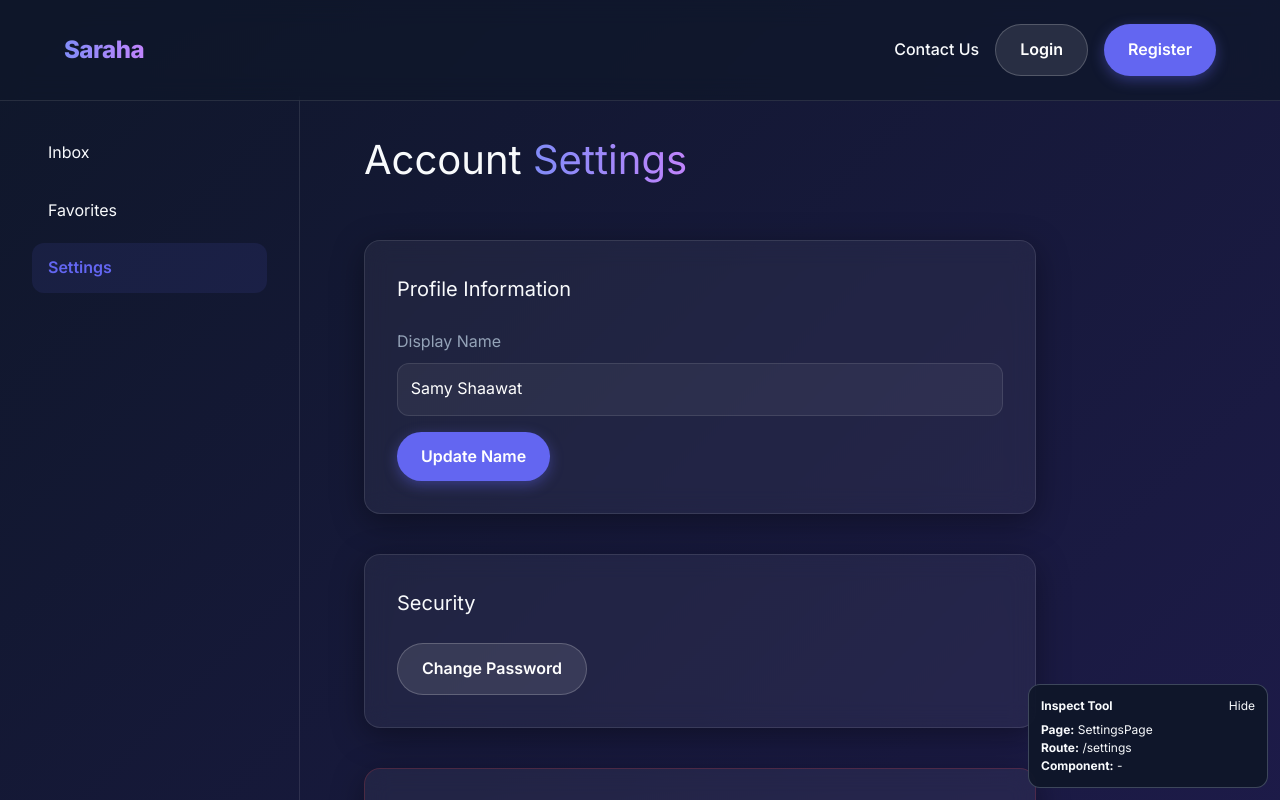
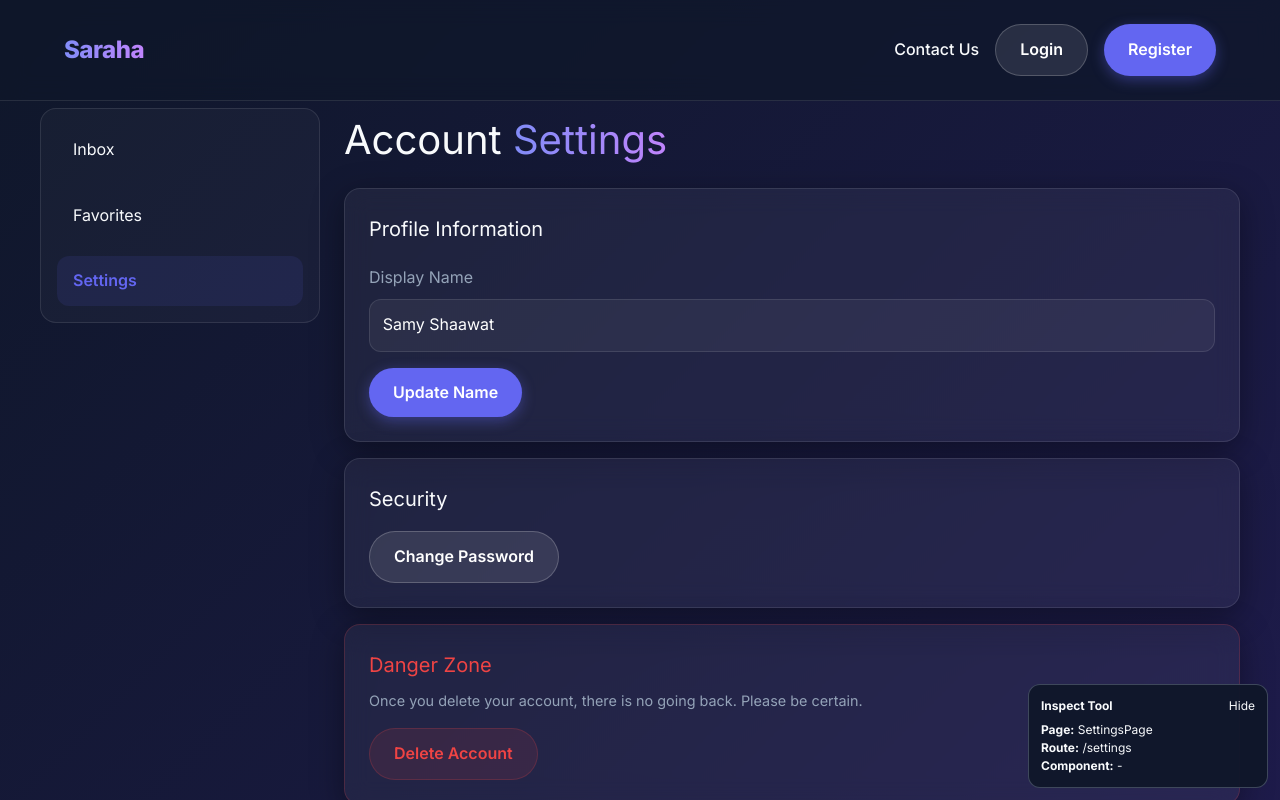
Before and after one commit to SamyShaawat/Saraha, a React (Vite) app in the folder apps/frontend/: page /settings in a window 1280 px wide. Shown: the top 800 px of the page. Built offline with nearby package versions, Linux system fonts and the light colour scheme.

Commit message:
feat(ui): break down settings into discrete panels

```diff
--- /dev/null
+++ b/apps/frontend/src/app/components/settings/DangerZoneSection.tsx
@@ -0,0 +1,20 @@
+import React from 'react';
+
+export function DangerZoneSection() {
+  return (
+    <section className="glass-panel" style={{ padding: '1.5rem', borderColor: 'rgba(239, 68, 68, 0.2)' }}>
+      <h2 style={{ fontSize: '1.25rem', marginBottom: '0.5rem', color: '#ef4444' }}>Danger Zone</h2>
+      <p style={{ color: 'var(--text-muted)', marginBottom: '1rem', fontSize: '0.9rem' }}>
+        Once you delete your account, there is no going back. Please be certain.
+      </p>
+      <button
+        className="btn"
+        style={{ background: 'rgba(239, 68, 68, 0.1)', color: '#ef4444', border: '1px solid rgba(239, 68, 68, 0.2)' }}
+      >
+        Delete Account
+      </button>
+    </section>
+  );
+}
+
+export default DangerZoneSection;
--- /dev/null
+++ b/apps/frontend/src/app/components/settings/ProfileSection.tsx
@@ -0,0 +1,32 @@
+import React from 'react';
+
+export function ProfileSection() {
+  return (
+    <section className="glass-panel" style={{ padding: '1.5rem' }}>
+      <h2 style={{ fontSize: '1.25rem', marginBottom: '1.25rem' }}>Profile Information</h2>
+      <div className="responsive-stack">
+        <div>
+          <label style={{ display: 'block', marginBottom: '0.5rem', color: 'var(--text-muted)' }}>Display Name</label>
+          <input
+            type="text"
+            style={{
+              width: '100%',
+              padding: '0.8rem',
+              borderRadius: 'var(--radius-md)',
+              background: 'rgba(255, 255, 255, 0.05)',
+              border: '1px solid var(--glass-border)',
+              color: '#fff',
+              outline: 'none',
+            }}
+            defaultValue="Samy Shaawat"
+          />
+        </div>
+        <button className="btn btn-primary" style={{ alignSelf: 'flex-start' }}>
+          Update Name
+        </button>
+      </div>
+    </section>
+  );
+}
+
+export default ProfileSection;
--- /dev/null
+++ b/apps/frontend/src/app/components/settings/SecuritySection.tsx
@@ -0,0 +1,12 @@
+import React from 'react';
+
+export function SecuritySection() {
+  return (
+    <section className="glass-panel" style={{ padding: '1.5rem' }}>
+      <h2 style={{ fontSize: '1.25rem', marginBottom: '1rem' }}>Security</h2>
+      <button className="btn btn-glass">Change Password</button>
+    </section>
+  );
+}
+
+export default SecuritySection;
--- /dev/null
+++ b/apps/frontend/src/app/components/settings/SettingsSidebar.tsx
@@ -0,0 +1,23 @@
+import React from 'react';
+import { Link } from 'react-router-dom';
+import { inspectProps } from '../../features/shared/utils/inspect';
+
+export function SettingsSidebar() {
+  return (
+    <aside {...inspectProps('SettingsPage.Sidebar')} className="sidebar-panel">
+      <nav {...inspectProps('SettingsPage.SidebarNav')} className="responsive-stack">
+        <Link to="/dashboard" style={{ padding: '0.75rem 1rem', borderRadius: 'var(--radius-md)' }}>
+          Inbox
+        </Link>
+        <Link to="/favorites" style={{ padding: '0.75rem 1rem', borderRadius: 'var(--radius-md)' }}>
+          Favorites
+        </Link>
+        <Link to="/settings" style={{ padding: '0.75rem 1rem', borderRadius: 'var(--radius-md)', background: 'rgba(99, 102, 241, 0.1)', color: 'var(--primary-color)', fontWeight: 600 }}>
+          Settings
+        </Link>
+      </nav>
+    </aside>
+  );
+}
+
+export default SettingsSidebar;
--- a/apps/frontend/src/app/pages/SettingsPage.tsx
+++ b/apps/frontend/src/app/pages/SettingsPage.tsx
@@ -1,65 +1,26 @@
 import React from 'react';
-import Navbar from '../components/Navbar';
-import { Link } from 'react-router-dom';
+import PageShell from '../components/PageShell';
 import { inspectProps } from '../features/shared/utils/inspect';
+import { SettingsSidebar } from '../components/settings/SettingsSidebar';
+import { ProfileSection } from '../components/settings/ProfileSection';
+import { SecuritySection } from '../components/settings/SecuritySection';
+import { DangerZoneSection } from '../components/settings/DangerZoneSection';
 
 export function SettingsPage() {
   return (
-    <div {...inspectProps('SettingsPage')}>
-      <Navbar />
-      <div {...inspectProps('SettingsPage.Layout')} style={{ display: 'flex', minHeight: '100vh', paddingTop: '6rem' }}>
-
-        {/* Sidebar (Shared with Dashboard) */}
-        <div {...inspectProps('SettingsPage.Sidebar')} style={{
-          width: '300px',
-          borderRight: '1px solid var(--glass-border)',
-          padding: '2rem',
-          display: 'flex',
-          flexDirection: 'column',
-          gap: '2rem'
-        }}>
-          <nav {...inspectProps('SettingsPage.SidebarNav')} style={{ display: 'flex', flexDirection: 'column', gap: '0.5rem' }}>
-             <Link to="/dashboard" style={{ padding: '0.75rem 1rem', borderRadius: 'var(--radius-md)', color: 'var(--text-main)' }}>Inbox</Link>
-             <Link to="/favorites" style={{ padding: '0.75rem 1rem', borderRadius: 'var(--radius-md)', color: 'var(--text-main)' }}>Favorites</Link>
-             <Link to="/settings" style={{ padding: '0.75rem 1rem', borderRadius: 'var(--radius-md)', background: 'rgba(99, 102, 241, 0.1)', color: 'var(--primary-color)', fontWeight: 600 }}>Settings</Link>
-          </nav>
-        </div>
-
-        {/* Settings Content */}
-        <div {...inspectProps('SettingsPage.Content')} style={{ flex: 1, padding: '2rem 4rem', maxWidth: '800px' }}>
-          <h1 style={{ fontSize: '2.5rem', marginBottom: '3rem' }}>Account <span className="gradient-text">Settings</span></h1>
-
-          <div {...inspectProps('SettingsPage.SectionList')} style={{ display: 'flex', flexDirection: 'column', gap: '2.5rem' }}>
-
-            <section className="glass-panel" style={{ padding: '2rem' }}>
-               <h2 style={{ fontSize: '1.25rem', marginBottom: '1.5rem' }}>Profile Information</h2>
-               <div style={{ display: 'flex', flexDirection: 'column', gap: '1rem' }}>
-                  <div>
-                    <label style={{ display: 'block', marginBottom: '0.5rem', color: 'var(--text-muted)' }}>Display Name</label>
-                    <input type="text" style={{
-                      width: '100%', padding: '0.8rem', borderRadius: 'var(--radius-md)',
-                      background: 'rgba(255, 255, 255, 0.05)', border: '1px solid var(--glass-border)', color: '#fff', outline: 'none'
-                    }} defaultValue="Samy Shaawat" />
-                  </div>
-                  <button className="btn btn-primary" style={{ alignSelf: 'flex-start' }}>Update Name</button>
-               </div>
-            </section>
-
-            <section className="glass-panel" style={{ padding: '2rem' }}>
-               <h2 style={{ fontSize: '1.25rem', marginBottom: '1.5rem' }}>Security</h2>
-               <button className="btn btn-glass">Change Password</button>
-            </section>
-
-            <section className="glass-panel" style={{ padding: '2rem', borderColor: 'rgba(239, 68, 68, 0.2)' }}>
-               <h2 style={{ fontSize: '1.25rem', marginBottom: '0.5rem', color: '#ef4444' }}>Danger Zone</h2>
-               <p style={{ color: 'var(--text-muted)', marginBottom: '1.5rem', fontSize: '0.9rem' }}>Once you delete your account, there is no going back. Please be certain.</p>
-               <button className="btn" style={{ background: 'rgba(239, 68, 68, 0.1)', color: '#ef4444', border: '1px solid rgba(239, 68, 68, 0.2)' }}>Delete Account</button>
-            </section>
-
-          </div>
-        </div>
+    <PageShell pageName="SettingsPage" contentName="SettingsPage.Layout" maxWidth="1200px">
+      <div className="dashboard-layout">
+        <SettingsSidebar />
+        <section {...inspectProps('SettingsPage.Content')} className="responsive-stack" style={{ minWidth: 0 }}>
+          <h1 style={{ fontSize: 'clamp(1.8rem, 4vw, 2.5rem)' }}>
+            Account <span className="gradient-text">Settings</span>
+          </h1>
+          <ProfileSection />
+          <SecuritySection />
+          <DangerZoneSection />
+        </section>
       </div>
-    </div>
+    </PageShell>
   );
 }
 
```
